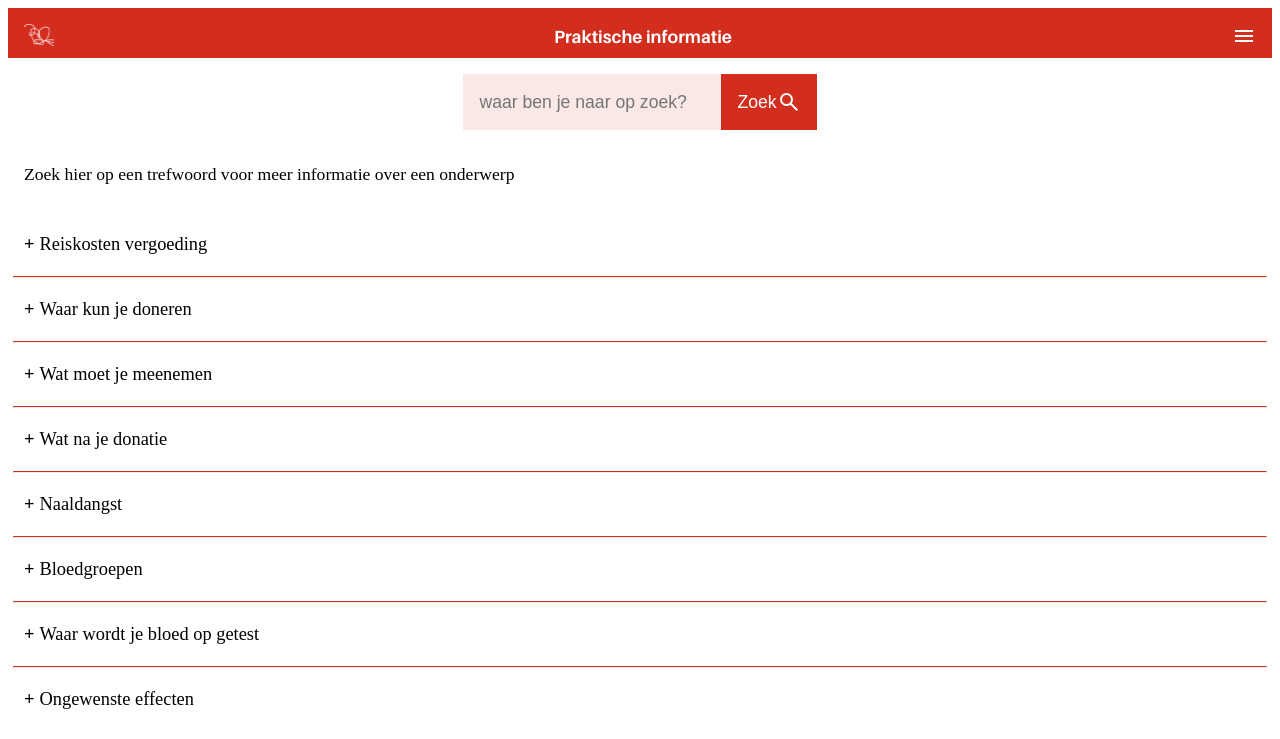
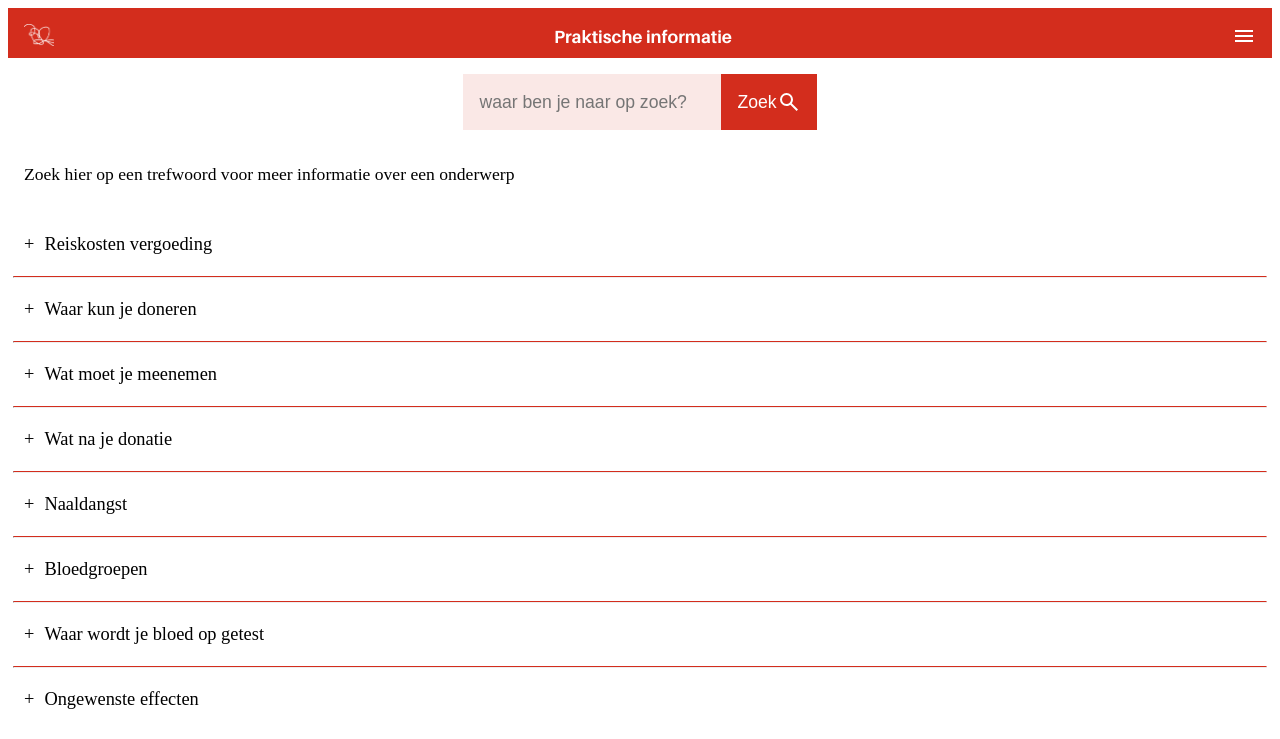
Before and after one commit to Lightsilversnow/Sanquin, a plain HTML site: page praktische_informatie.html in a window 1280 px wide. Shown: the top 739 px of the page. Drawn offline with Linux system fonts and the light colour scheme.

```diff
--- a/style.css
+++ b/style.css
@@ -97,7 +97,6 @@
   .collapsible {
     background-color: transparent;
     color: black;
-    cursor: pointer;
     padding: 16px;
     width: 100%;
     border: none;
@@ -110,11 +109,9 @@
   .collapsible:after {
     content: '\002B';
     color: black;
-    font-weight: bold;
-    float: left;
-    margin-right: 5px;
+    float: inline-start;
+    margin-right: 10px;
   }
-
 
   .active:after {
     content: "\2212";
@@ -149,11 +146,6 @@
     background-color:#D32D1D;
     padding: 10px;
   }
-
-
-
-
-
 
 
 /*homepage*/
```
